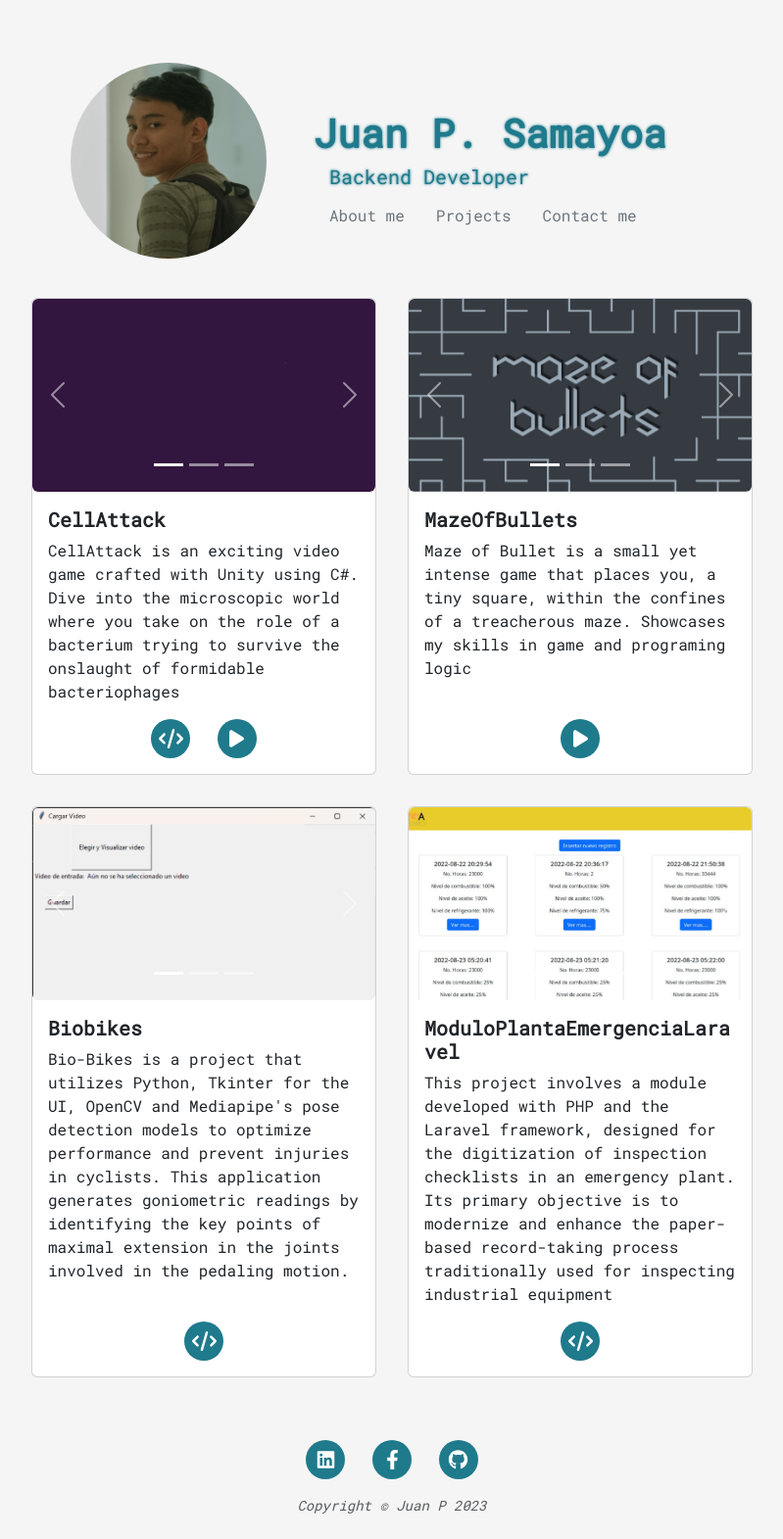
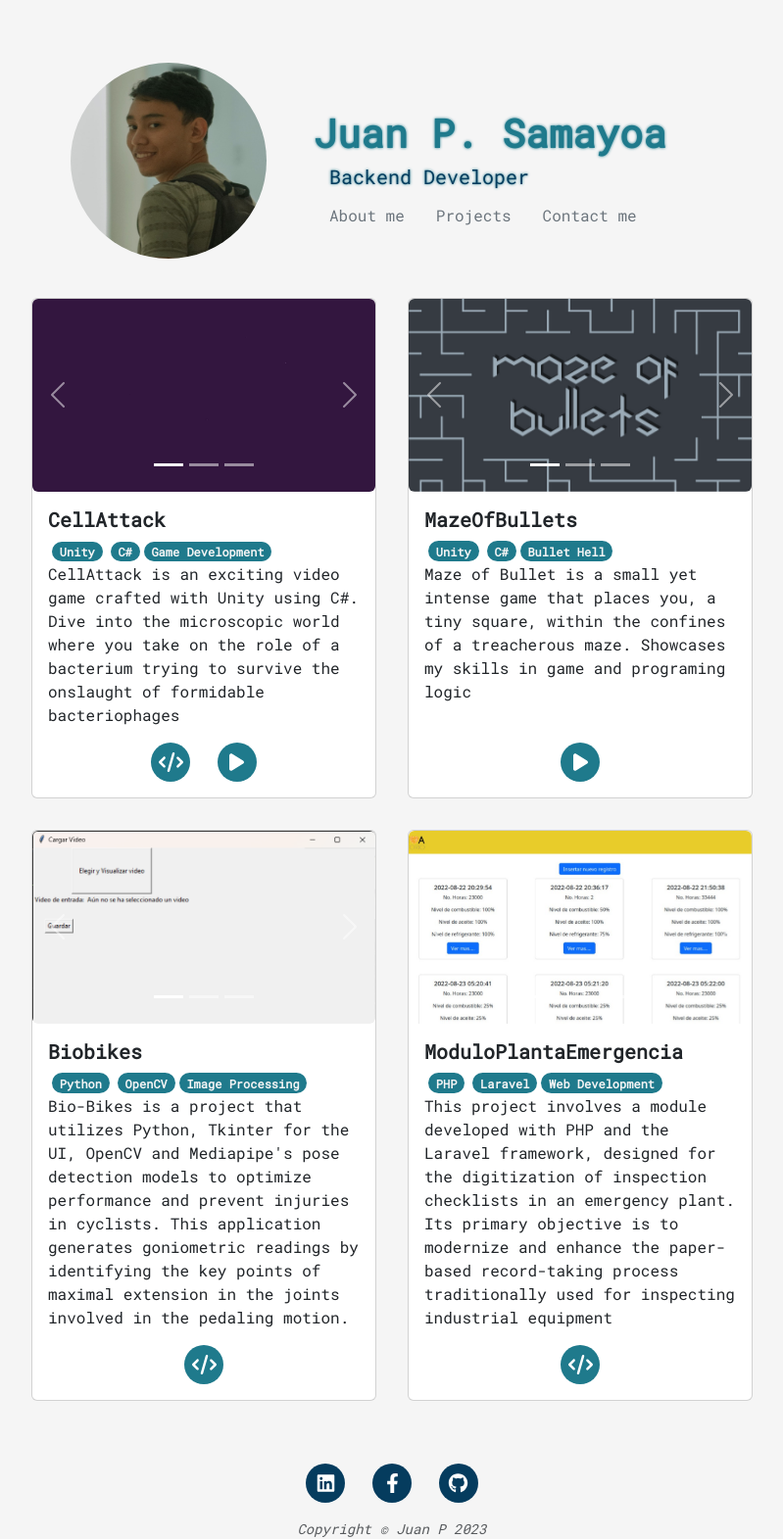
Before and after one commit to juanpsama/my_portfolio_website, a Flask app: page /projects in a window 1280 px wide. Shown: the whole page at 98% size, without its empty margins (240-1039 px from the left). Before the commit the page ends 1545 px from the top, so only its background shows below. Run offline with Flask 3, Linux system fonts and the light colour scheme; some libraries are stand-ins or nearby versions.

Commit message:
feat: Adding Tags to project cards

```diff
--- a/projects.csv
+++ b/projects.csv
@@ -1,5 +1,5 @@
-name,description,first_image,second_image,third_image,github_url,play_url
-CellAttack,CellAttack is an exciting video game crafted with Unity using C#. Dive into the microscopic world where you take on the role of a bacterium trying to survive the onslaught of formidable bacteriophages,cellattack_1.gif,cellattack_2.jpeg,cellattack_3.jpeg,https://github.com/juanpsama/CellAttack,https://thelastjpg.itch.io/cellattack
-MazeOfBullets,"Maze of Bullet is a small yet intense game that places you, a tiny square, within the confines of a treacherous maze. Showcases my skills in game and programing logic",maze_1.png,maze_2.png,maze_3.png,,https://kleyma.itch.io/maze-of-bullets
-Biobikes,"Bio-Bikes is a project that utilizes Python, Tkinter for the UI, OpenCV and Mediapipe's pose detection models to optimize performance and prevent injuries in cyclists. This application generates goniometric readings by identifying the key points of maximal extension in the joints involved in the pedaling motion.",bikes_1.png,bikes_2.png,bikes_3.png,https://github.com/juanpsama/bio-bikes,
-ModuloPlantaEmergenciaLaravel,"This project involves a module developed with PHP and the Laravel framework, designed for the digitization of inspection checklists in an emergency plant. Its primary objective is to modernize and enhance the paper-based record-taking process traditionally used for inspecting industrial equipment",laravel_1.jpg,laravel_2.jpg,laravel_3.jpg,https://github.com/juanpsama/web-planta-emergencia,
+name,description,first_image,second_image,third_image,first_tag,second_tag,third_tag,github_url,play_url
+CellAttack,CellAttack is an exciting video game crafted with Unity using C#. Dive into the microscopic world where you take on the role of a bacterium trying to survive the onslaught of formidable bacteriophages,cellattack_1.gif,cellattack_2.jpeg,cellattack_3.jpeg,Unity,C#,Game Development,https://github.com/juanpsama/CellAttack,https://thelastjpg.itch.io/cellattack
+MazeOfBullets,"Maze of Bullet is a small yet intense game that places you, a tiny square, within the confines of a treacherous maze. Showcases my skills in game and programing logic",maze_1.png,maze_2.png,maze_3.png,Unity,C#,Bullet Hell,,https://kleyma.itch.io/maze-of-bullets
+Biobikes,"Bio-Bikes is a project that utilizes Python, Tkinter for the UI, OpenCV and Mediapipe's pose detection models to optimize performance and prevent injuries in cyclists. This application generates goniometric readings by identifying the key points of maximal extension in the joints involved in the pedaling motion.",bikes_1.png,bikes_2.png,bikes_3.png,Python,OpenCV,Image Processing,https://github.com/juanpsama/bio-bikes,
+ModuloPlantaEmergencia,"This project involves a module developed with PHP and the Laravel framework, designed for the digitization of inspection checklists in an emergency plant. Its primary objective is to modernize and enhance the paper-based record-taking process traditionally used for inspecting industrial equipment",laravel_1.jpg,laravel_2.jpg,laravel_3.jpg,PHP,Laravel,Web Development,https://github.com/juanpsama/web-planta-emergencia,
--- a/static/css/styles.css
+++ b/static/css/styles.css
@@ -18,10 +18,17 @@
 }
 .color-text{
   color: var(--teal);
-
+}
+.color-text-second{
+  color: var(--indigo-dye);
 }
 .btn-btn-custome{
   background-color: var(--columbia-blue);
+  color: var(--indigo-dye);
+}
+.blue-bg{
+  background-color: var(--teal);
+  color: whitesmoke;
 }
 .name {
   text-shadow: 0px 0px 3px var(--teal);
--- a/templates/footer.html
+++ b/templates/footer.html
@@ -6,7 +6,7 @@
                     <li class="list-inline-item">
                         <a href="https://www.linkedin.com/in/juan-pablo-samayoa-9b08b7268">
                             <span class="fa-stack fa-lg">
-                                <i class="fas fa-circle fa-stack-2x color-text" ></i>
+                                <i class="fas fa-circle fa-stack-2x color-text-second" ></i>
                                 <i class="fa-brands fa-linkedin fa-stack-1x fa-inverse"></i>
                             </span>
                         </a>
@@ -14,7 +14,7 @@
                     <li class="list-inline-item">
                         <a href="https://www.facebook.com/juan.garciasamayoa">
                             <span class="fa-stack fa-lg">
-                                <i class="fas fa-circle fa-stack-2x color-text"></i>
+                                <i class="fas fa-circle fa-stack-2x color-text-second"></i>
                                 <i class="fab fa-facebook-f fa-stack-1x fa-inverse"></i>
                             </span>
                         </a>
@@ -22,7 +22,7 @@
                     <li class="list-inline-item">
                         <a href="https://github.com/juanpsama">
                             <span class="fa-stack fa-lg">
-                                <i class="fas fa-circle fa-stack-2x color-text"></i>
+                                <i class="fas fa-circle fa-stack-2x color-text-second"></i>
                                 <i class="fab fa-github fa-stack-1x fa-inverse"></i>
                             </span>
                         </a>
--- a/templates/header.html
+++ b/templates/header.html
@@ -21,9 +21,9 @@
                 <img src="{{url_for('static', filename ='assets/JuanP.jpg')}}" alt="" class="round-image">
             </a>
             <div class="d-block p-5">
-                <span class="color-text">
-                    <h1 class="name"><b>Juan P. Samayoa</b></h1>
-                    <h5 class="name mx-3">Backend Developer</h5>
+                <span>
+                    <h1 class="color-text name"><b>Juan P. Samayoa</b></h1>
+                    <h5 class="color-text-second name mx-3">Backend Developer</h5>
                 </span>
                 <div class="d-inline-flex">
                     <a class="nav-link link-secondary" aria-current="page" href="{{url_for('about')}}">About me</a>
--- a/templates/projects.html
+++ b/templates/projects.html
@@ -30,13 +30,22 @@
           <span class="visually-hidden">Next</span>
         </button>
     </div>
+
     <div class="card-body">
       <h5 class="card-title"><b>{{project.name}}</b></h5>
+
+      <div class="d-inline-flex">
+        <span class="badge rounded-pill blue-bg mx-1">{{project.first_tag}}</span>
+        <span class="badge rounded-pill blue-bg mx-1">{{project.second_tag}}</span>
+        <span class="badge rounded-pill blue-bg">{{project.third_tag}}</span>
+      </div>
+
       <p class="card-text">
         {{project.description}}
       </p>
-      <!-- <a href="#" class="btn btn-primary">Go somewhere</a> -->
+
     </div>
+    <!-- TODO: make display tags showing what the project was about -->
     <ul class="list-inline align-bottom container text-center">
       {%if project.github_url != '' %}
       <li class="list-inline-item">
```
Lines whose indentation alone changed are shown as unchanged.
